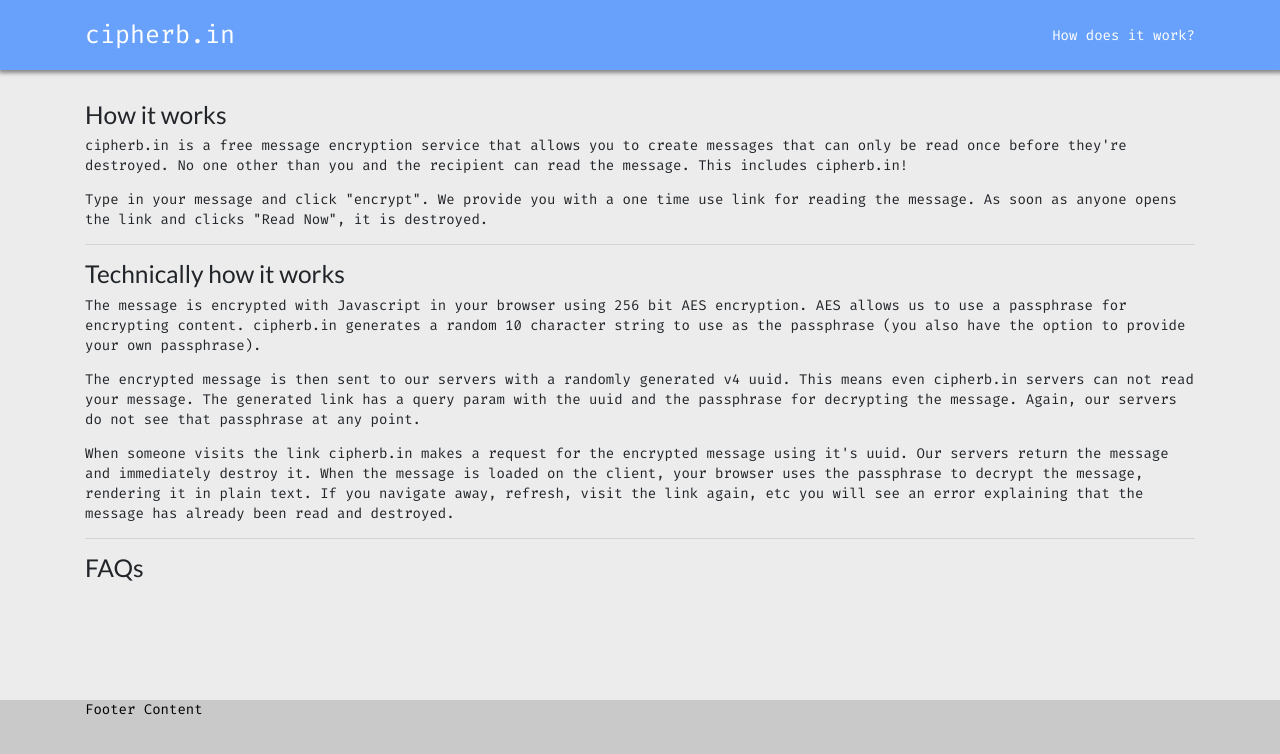
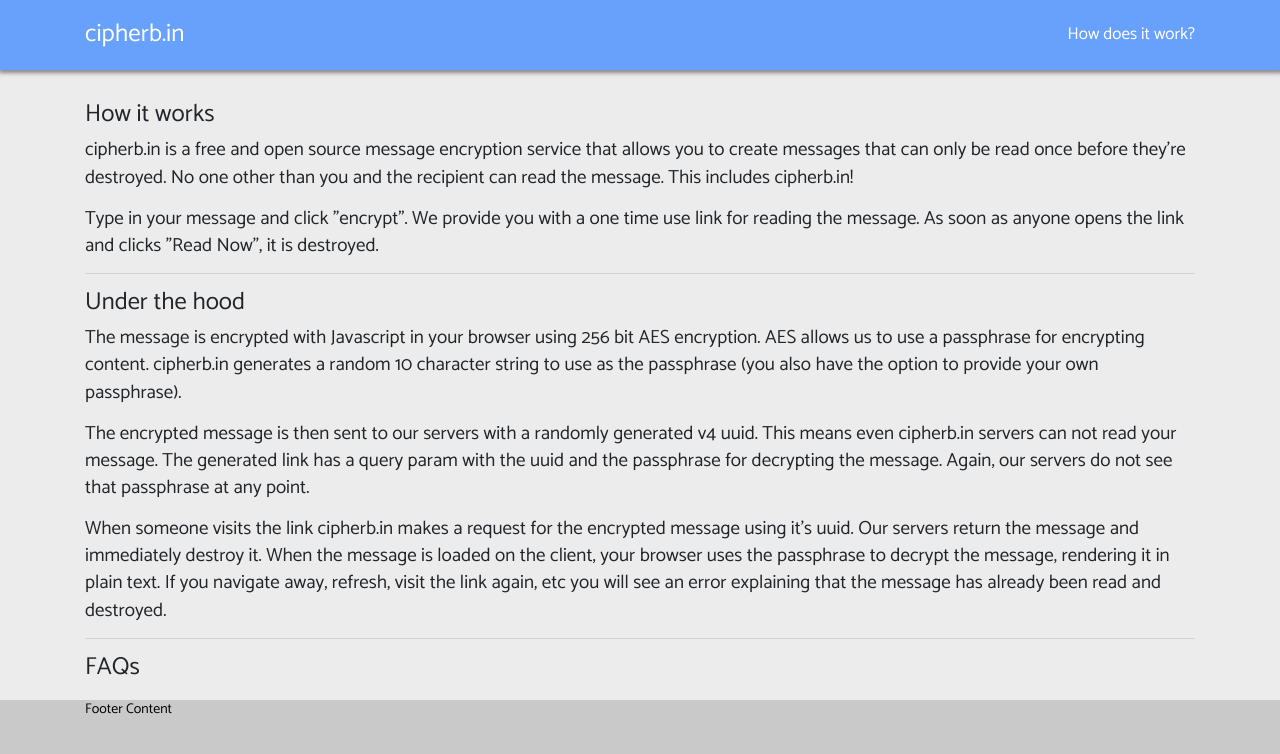
Before and after one commit to cipherbin/cipher-bin-client, a React (Create React App) app: page /how-it-works in a window 1280 px wide. Shown: the top 754 px of the page. Built offline with nearby package versions, Linux system fonts and the light colour scheme.

Commit message:
Lots of little style clean ups

```diff
--- a/public/index.html
+++ b/public/index.html
@@ -31,6 +31,9 @@
 
     <!-- Fira Code font -->
     <link href="https://fonts.googleapis.com/css?family=Fira+Code:300,400,500,600,700&display=swap" rel="stylesheet">
+
+    <!-- Catamaran font -->
+    <link href="https://fonts.googleapis.com/css?family=Catamaran&display=swap" rel="stylesheet">
   </head>
   <body>
     <noscript>You need to enable JavaScript to run this app.</noscript>
--- a/src/components/CipherBinRead/CipherBinRead.css
+++ b/src/components/CipherBinRead/CipherBinRead.css
@@ -8,6 +8,8 @@
   margin-top: 25px;
   white-space: pre-wrap;
   border-radius: 4px;
+  font-family: 'Fira Code';
+  font-size: 17px;
 }
 
 .warning-message {
@@ -15,6 +17,7 @@
   margin: 0 auto;
   max-width: 500px;
   margin-top: 30px;
+  font-size: 18px;
 }
 
 .buttons {
--- a/src/components/CipherBinWrite/CipherBinWrite.css
+++ b/src/components/CipherBinWrite/CipherBinWrite.css
@@ -1,5 +1,5 @@
 .new-message {
-    font-size: 20px;
+    font-size: 24px;
 }
 
 .one-time-url-wrapper {
@@ -18,6 +18,8 @@
 
 .cipher-bin-write-wrapper textarea {
     box-shadow: 1px 1px 5px 0px rgba(0,0,0,0.14);
+    font-size: 18px;
+    font-family: 'Fira Code';
 }
 
 .badge {
@@ -25,7 +27,7 @@
     cursor: pointer;
     height: 22px;
     width: 65px;
-    line-height: 1.2;
+    line-height: 1.4 !important;
 }
 
 .badge:hover {
@@ -34,6 +36,7 @@
 
 .one-time-warning {
     margin-bottom: 20px;
+    font-size: 18px;
 }
 
 .one-time-url-box {
--- a/src/components/HowItWorks/HowItWorks.css
+++ b/src/components/HowItWorks/HowItWorks.css
@@ -1,3 +1,4 @@
 .how-it-works-wrapper {
   margin-top: 30px;
+  font-size: 19px;
 }
--- a/src/components/HowItWorks/HowItWorks.js
+++ b/src/components/HowItWorks/HowItWorks.js
@@ -7,9 +7,9 @@
     <div className="how-it-works-wrapper">
       <h3>How it works</h3>
       <p>
-        cipherb.in is a free message encryption service that allows you to create messages that
-        can only be read once before they&#39;re destroyed. No one other than you and the
-        recipient can read the message. This includes cipherb.in!
+        cipherb.in is a free and open source message encryption service that allows you
+        to create messages that can only be read once before they&#39;re destroyed. No one
+        other than you and the recipient can read the message. This includes cipherb.in!
       </p>
       <p>
         Type in your message and click &quot;encrypt&quot;. We provide you with a one time use
@@ -17,7 +17,7 @@
         Now&quot;, it is destroyed.
       </p>
       <hr />
-      <h3>Technically how it works</h3>
+      <h3>Under the hood</h3>
       <p>
         The message is encrypted with Javascript in your browser using 256 bit AES
         encryption. AES allows us to use a passphrase for encrypting content. cipherb.in
--- a/src/components/NavigationBar/NavigationBar.css
+++ b/src/components/NavigationBar/NavigationBar.css
@@ -31,6 +31,7 @@
     align-items: center;
     justify-content: center;
     color: white;
+    font-size: 17px;
 }
 
 .links:hover {
--- a/src/components/shared/Button/Button.css
+++ b/src/components/shared/Button/Button.css
@@ -9,11 +9,9 @@
   height: 40px;
   padding: 0 10px 0 10px;
   border: 1px solid #80808026;
-}
-
-.cipher-button {
   font-size: 16px;
   color: white;
+  margin-bottom: 170px;
 }
 
 .cipher-button:hover {
--- a/src/components/shared/SelectAllInput/SelectAllInput.css
+++ b/src/components/shared/SelectAllInput/SelectAllInput.css
@@ -1,4 +1,5 @@
 .select-all-input {
   width: 85%;
   margin-right: 10px;
+  font-size: 18px;
 }
--- a/src/index.css
+++ b/src/index.css
@@ -1,11 +1,15 @@
 body {
   background-color: #ececec !important;
   margin: 0;
-  font-family: 'Fira Code', monospace !important;
+  font-family: 'Catamaran', monospace !important;
   -webkit-font-smoothing: antialiased;
   -moz-osx-font-smoothing: grayscale;
 }
 
 code {
-  font-family: source-code-pro, Menlo, Monaco, Consolas, "Fira Code", monospace !important;
+  font-family: source-code-pro, Menlo, Monaco, Consolas, 'Catamaran', monospace !important;
 }
+
+h1, h2, h3, h4, h5, h6 {
+  font-family: 'Catamaran', monospace !important;
+}
--- a/src/index.js
+++ b/src/index.js
@@ -28,7 +28,4 @@
   document.getElementById('root'),
 );
 
-// If you want your app to work offline and load faster, you can change
-// unregister() to register() below. Note this comes with some pitfalls.
-// Learn more about service workers: https://bit.ly/CRA-PWA
 serviceWorker.unregister();
```
